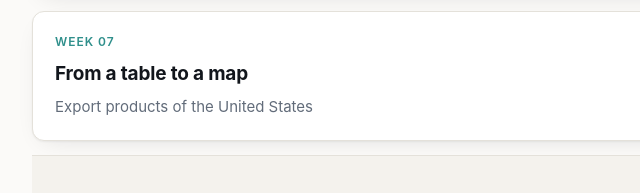
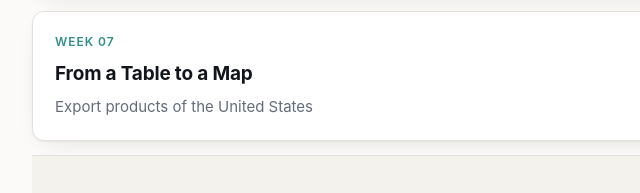
Before and after one commit to Libeichen1020/planet-place-power, a plain HTML site: page index.html in a window 1280 px wide. Shown: the part 1609-1802 px from the top of the page, 272-912 px from the left. Drawn offline with Linux system fonts and the light colour scheme.

Commit message:
Update index.html

```diff
--- a/index.html
+++ b/index.html
@@ -140,7 +140,7 @@
          <li class="card">
              <a href="journal/week-07.html">
                <span class="card-num">Week 07</span>
-               <span class="card-title">From a table to a map</span>
+               <span class="card-title">From a Table to a Map</span>
                <span class="card-note">
                    Export products of the United States
                </span>
```
